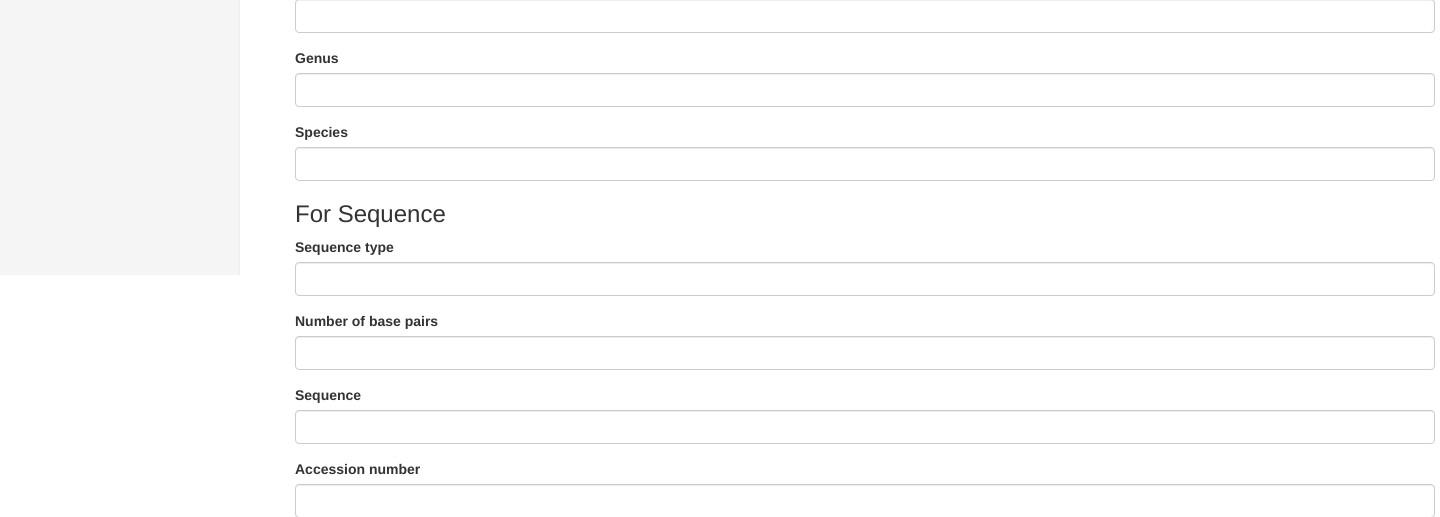
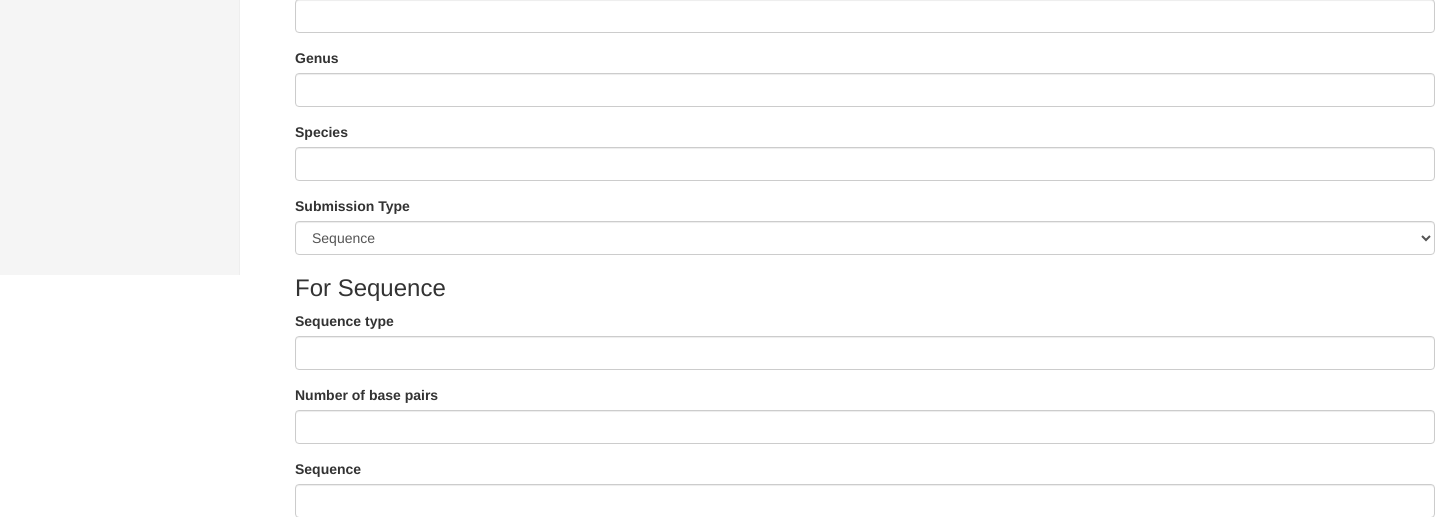
Before and after one commit to debbie-leung/w4111-proj1, a Flask app: page /submit in a window 1440 px wide. Shown: the part 525-1042 px from the top of the page. Run offline with Flask 2, Linux system fonts and the light colour scheme; the visitor is signed in with stand-in values (Sample User, id 1); parts of the project's set-up code (start-up, migrations or seed data) failed here and were passed over; some libraries are stand-ins or nearby versions.

Commit message:
Updated dashboard and submit form

```diff
--- a/server.py
+++ b/server.py
@@ -66,6 +66,7 @@ class SubmitForm(FlaskForm):
   family = StringField('Family', validators=[Length(max=20)])
   genus = StringField('Genus', validators=[InputRequired(), Length(max=20)])
   species = StringField('Species', validators=[InputRequired(), Length(max=20)])
+  submission_type = SelectField('Submission Type', choices=[(1,'Sequence'),(0,'Occurrence')], coerce=int)
   # sequence and reference
   sequence_type = StringField('Sequence type', validators=[Length(max=100)])
   bp = IntegerField('Number of base pairs', validators=[NumberRange(min=1, max=200000)])
@@ -208,7 +209,7 @@ def login():
       session['user'] = { 'username': user.uname , 'email': user.email}
       # session['user']['email'] = user.email
       if user.password == pwd:
-        return redirect(url_for('dashboard'))
+        return redirect(url_for("dashboard"))
     return '<h1> Invalid username or password </h1>'
   return render_template('login.html', form=form)
 
@@ -239,11 +240,24 @@ def add():
 #   g.conn.execute('INSERT INTO test(name) VALUES (%s)', name)
 #   return redirect('/')
 
-@app.route('/dashboard')
+@app.route('/dashboard', methods=['GET', 'POST'])
 def dashboard():
   if not 'user' in session:
     return redirect('/login')
-  return render_template('dashboard.html', name=session['user']['username'])
+  uname = session['user']['username']
+  return render_template('dashboard.html', uname=session['user']['username'])
+
+@app.route('/profile', methods=['GET', 'POST'])
+def profile():
+  if not 'user' in session:
+    return redirect('/login')
+  uname = session['user']['username']
+  cursor = g.conn.execute("SELECT genus, species, time FROM Access WHERE email=%s", session['user']['email'])
+  data = []
+  for result in cursor:
+    data.append(result)
+  cursor.close()
+  return render_template('dashboard.html', uname=session['user']['username'], data=data)
 
 @app.route('/history', methods=['GET'])
 def history():
@@ -270,6 +284,7 @@ def submit():
     family = form.family.data
     genus = form.genus.data
     species = form.species.data
+    submission_type = form.submission_type.data
     sequence_type = form.sequence_type.data
     bp = form.bp.data
     sequence = form.sequence.data
@@ -299,27 +314,16 @@ def submit():
 
     g.conn.execute('INSERT INTO Organism VALUES(%s, %s, %s, %s, %s, %s, %s)', kingdom, phylum, org_class, order, family, genus, species)
 
-    # if inst == 1:
-    g.conn.execute('INSERT INTO Sequence_Source VALUES(%s, %s, %s, %s, %s, %s)', sequence_type, bp, sequence, accession_no, date, doi)
-    g.conn.execute('INSERT INTO Reference VALUES(%s, %s, %s, %s, %s, %s, %s, %s, %s)', title, doi, author, journal, volume, issue, journal_date, page_from, page_to)
-    g.conn.execute('INSERT INTO Has VALUES(%s, %s, %s)', genus, species, accession_no)
-    g.conn.execute('INSERT INTO Submit_Sqn VALUES(%s, %s, %s, %s, %s)', session['user']['email'], genus, species, accession_no, NOW())
-  # else:
-    g.conn.execute('INSERT INTO Occ_records VALUES(%s, %s, %s, %s, %s, %s, %s)', time, occ_type, location, latitude, longitude, genus, species)
-    g.conn.execute('INSERT INTO Submit_Occ VALUES(%s, %s, %s, %s, %s, %s, %s)', session['user']['email'], time, latitude, longitude, genus, species, NOW())
-    return redirect(url_for('home'))
+    if submission_type == 1:
+      g.conn.execute('INSERT INTO Sequence_Source VALUES(%s, %s, %s, %s, %s, %s)', sequence_type, bp, sequence, accession_no, date, doi)
+      g.conn.execute('INSERT INTO Reference VALUES(%s, %s, %s, %s, %s, %s, %s, %s, %s)', title, doi, author, journal, volume, issue, journal_date, page_from, page_to)
+      g.conn.execute('INSERT INTO Has VALUES(%s, %s, %s)', genus, species, accession_no)
+      g.conn.execute('INSERT INTO Submit_Sqn VALUES(%s, %s, %s, %s, %s)', session['user']['email'], genus, species, accession_no, NOW())
+    else:
+      g.conn.execute('INSERT INTO Occ_records VALUES(%s, %s, %s, %s, %s, %s, %s)', time, occ_type, location, latitude, longitude, genus, species)
+      g.conn.execute('INSERT INTO Submit_Occ VALUES(%s, %s, %s, %s, %s, %s, %s)', session['user']['email'], time, latitude, longitude, genus, species, NOW())
+    return redirect(url_for('dashboard'))
   return render_template('submit.html', error=error, form=form)
-
-# @app.route('/user/<uid>)
-# def show_user(uid):
-#   uid = session['user']['username']
-#   cursor = g.conn.execute("SELECT name FROM test WHERE id={uid}".format(uid=uid))
-#   names = []
-#   for result in cursor:
-#   names.append(result["name"])
-#   cursor.close()
-#   context = dict(data = names)
-# return render_template("user_profile.html", **context)
 
 @app.route("/registration", methods=['GET', 'POST'])
 def register():
--- a/templates/dashboard.html
+++ b/templates/dashboard.html
@@ -46,8 +46,8 @@ Dashboard
             </ul>
           </div>
           <div class="col-sm-9 col-sm-offset-3 col-md-10 col-md-offset-2 main">
-            {% if name %}
-            <h1 class="page-header">Welcome, {{name}}</h1>
+            {% if uname %}
+            <h1 class="page-header">Welcome, {{uname}}</h1>
             {% endif %}
           </div>
         </div>
--- a/templates/submit.html
+++ b/templates/submit.html
@@ -61,6 +61,7 @@ Dashboard
                       {{ wtf.form_field(form.family) }}
                       {{ wtf.form_field(form.genus) }}
                       {{ wtf.form_field(form.species)}}
+                      {{ wtf.form_field(form.submission_type)}}
 
                       <h3>For Sequence</h3>
                       {{ wtf.form_field(form.sequence_type) }}
```
